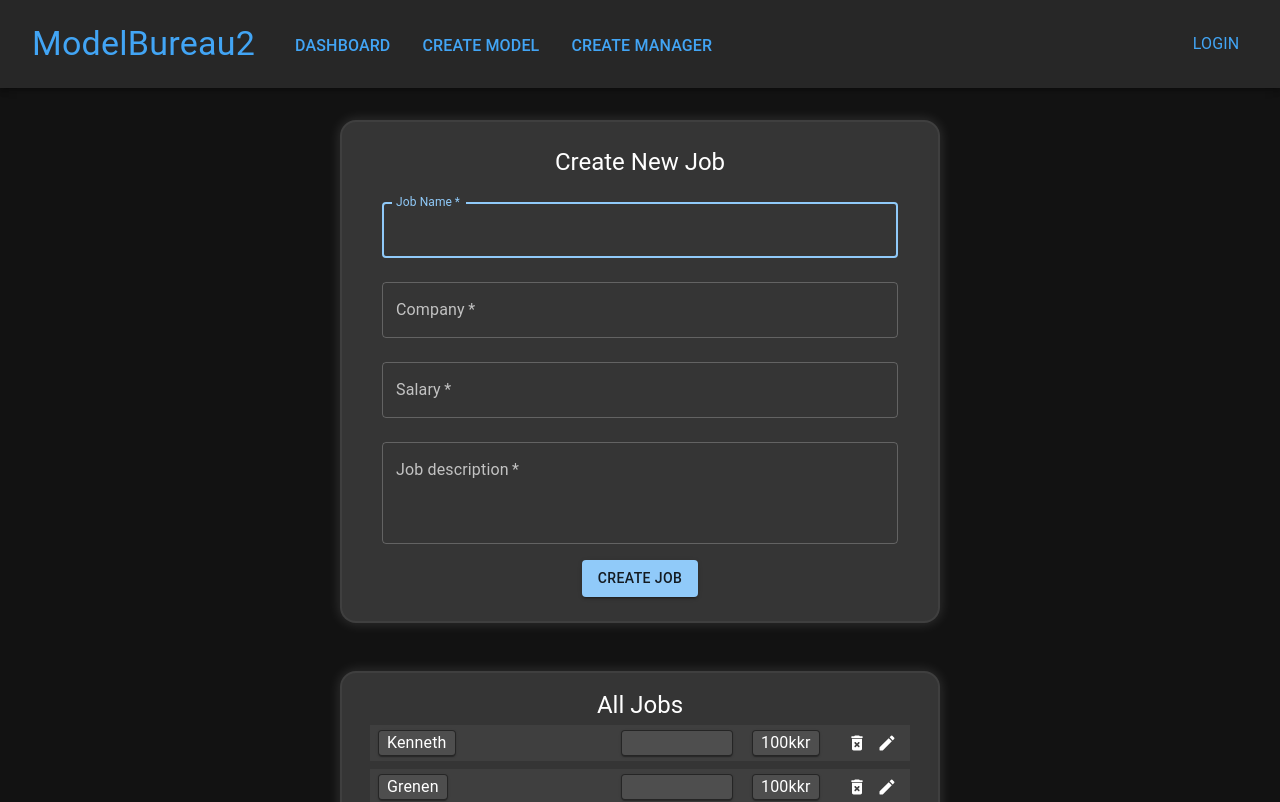
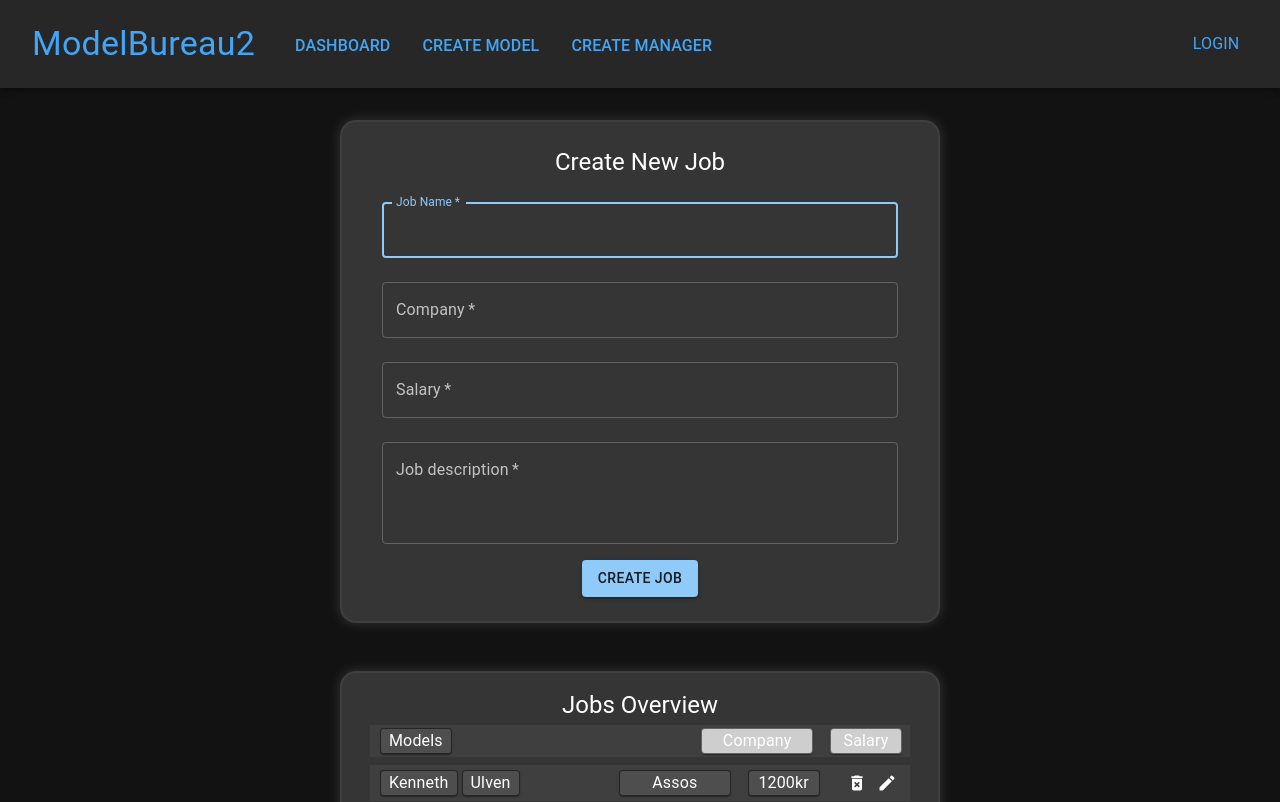
Before and after one commit to s-bogelund/FED-Assignment2, a React (Create React App) app in the folder frontend/: page /dashboard in a window 1280 px wide. Shown: the top 802 px of the page. Built offline with nearby package versions, Linux system fonts and the light colour scheme.

Commit message:
Changed a bunch of stuff: JobModel component so that multiple models can be added to each job and a lot of styling changes

```diff
--- a/frontend/src/components/Dashboard/Job.js
+++ /dev/null
@@ -1,110 +0,0 @@
-import { Button, IconButton, Paper, Stack, Typography } from "@mui/material";
-import DeleteForeverRoundedIcon from "@mui/icons-material/DeleteForeverRounded";
-import EditRoundedIcon from "@mui/icons-material/EditRounded";
-import React, { useState } from "react";
-import { Box } from "@mui/system";
-
-const Job = (props) => {
-	const [isHovering, setIsHovering] = useState(false);
-	const paperStyle = {
-		display: "flex",
-		justifyContent: "flex-start",
-		alignItems: "center",
-		backgroundColor: "rgba(255, 255, 255, 0.03)",
-		borderRadius: 1,
-		border: "1px solid rgba(0, 0, 0, 0.52)",
-		px: 1,
-	};
-
-	const onDeleteJob = () => {
-		console.log("Delete Job");
-		props.onDeleteJob(props.id);
-	};
-
-	const onEdit = () => {
-		console.log("Edit Job");
-	};
-
-	const onModelHover = (event) => {
-		console.log("Model Hover : ", event.type);
-		if (event.type === "moueseenter") setIsHovering(true);
-		if (event.type === "mouseleave") setIsHovering(false);
-	};
-
-	return (
-		<Stack
-			direction="row"
-			sx={{
-				display: "flex",
-				justifyContent: "space-between",
-				alignItems: "center",
-				px: 1,
-				py: 0.4,
-				gap: 1,
-				margin: 0.5,
-				background: "#3f3f3f",
-			}}
-		>
-			<Box sx={{ width: "40%", display: "flex", wrap: "flexWrap" }}>
-				<Paper
-					onMouseEnter={onModelHover}
-					onMouseLeave={onModelHover}
-					sx={{
-						...paperStyle,
-						cursor: "pointer",
-						"&:hover": {
-							backgroundColor: "rgba(255, 25, 25, 0.6)",
-						},
-					}}
-				>
-					<Typography variant="body1">{props.name}</Typography>
-				</Paper>
-			</Box>
-			<Box sx={{ display: "flex", width: "40%", gap: 1 }}>
-				<Box
-					sx={{
-						display: "flex",
-						width: "100%",
-						justifyContent: "center",
-					}}
-				>
-					<Paper
-						sx={{
-							...paperStyle,
-							justifyContent: "center",
-							wrap: "wrap",
-							minWidth: "7em",
-						}}
-					>
-						<Typography variant="body1">
-							{isHovering && props.company}
-						</Typography>
-						{isHovering && "X"}
-					</Paper>
-				</Box>
-				<Box sx={{ display: "flex", width: "50%", maxHeight: "1.8em" }}>
-					<Paper
-						sx={{
-							...paperStyle,
-							justifyContent: "center",
-							alignItems: "center",
-							width: "auto",
-						}}
-					>
-						<Typography variant="body1">{props.salary}kr</Typography>
-					</Paper>
-				</Box>
-			</Box>
-			<Box sx={{ display: "flex", justifyContent: "space-between" }}>
-				<IconButton size="small" onClick={onDeleteJob}>
-					<DeleteForeverRoundedIcon fontSize="small" />
-				</IconButton>
-				<IconButton size="small" onClick={onEdit}>
-					<EditRoundedIcon fontSize="small" />
-				</IconButton>
-			</Box>
-		</Stack>
-	);
-};
-
-export default Job;
--- /dev/null
+++ b/frontend/src/components/Dashboard/JobsList/Job.js
@@ -0,0 +1,134 @@
+import {
+	Button,
+	IconButton,
+	Paper,
+	Stack,
+	Tooltip,
+	Typography,
+} from "@mui/material";
+import DeleteForeverRoundedIcon from "@mui/icons-material/DeleteForeverRounded";
+import EditRoundedIcon from "@mui/icons-material/EditRounded";
+import React, { useState } from "react";
+import { Box } from "@mui/system";
+import JobModels from "./JobModels";
+
+const Job = (props) => {
+	const paperStyle = () => {
+		if (!props.isHeader) {
+			return {
+				display: "flex",
+				justifyContent: "flex-start",
+				alignItems: "center",
+				backgroundColor: "rgba(255, 255, 255, 0.03)",
+				borderRadius: 1,
+				border: "1px solid rgba(0, 0, 0, 0.52)",
+				px: 1,
+			};
+		} else {
+			return {
+				display: "flex",
+				justifyContent: "center",
+				alignItems: "center",
+				backgroundColor: "rgba(255, 255, 255, 0.73)",
+				borderRadius: 1,
+				border: "1px solid rgba(0, 0, 0, 0.52)",
+				px: 1,
+			};
+		}
+	};
+
+	const onDeleteJob = () => {
+		console.log("Delete Job");
+		props.onDeleteJob(props.id);
+	};
+
+	const onEdit = () => {
+		console.log("Edit Job");
+	};
+
+	const renderJobModels = () => {
+		const jobModels = props.models.map((model) => {
+			return <JobModels key={model} model={model} />;
+		});
+		return jobModels;
+	};
+
+	return (
+		<Stack
+			direction="row"
+			sx={{
+				display: "flex",
+				justifyContent: "space-between",
+				alignItems: "center",
+				px: 1,
+				py: 0.4,
+				gap: 1,
+				margin: 0.5,
+				background: "#3f3f3f",
+			}}
+		>
+			<Box
+				sx={{
+					width: "40%",
+					display: "flex",
+					wrap: "flexWrap",
+				}}
+			>
+				{renderJobModels()}
+			</Box>
+			<Box sx={{ display: "flex", width: "40%", gap: 1 }}>
+				<Box
+					sx={{
+						display: "flex",
+						width: "100%",
+						justifyContent: "center",
+					}}
+				>
+					<Paper
+						sx={{
+							...paperStyle(),
+							justifyContent: "center",
+							wrap: "wrap",
+							minWidth: "7em",
+						}}
+					>
+						<Typography variant="body1">{props.company}</Typography>
+					</Paper>
+				</Box>
+				<Box sx={{ display: "flex", width: "50%", maxHeight: "1.8em" }}>
+					<Paper
+						sx={{
+							...paperStyle(),
+							justifyContent: "center",
+							alignItems: "center",
+							width: "auto",
+							minWidth: "4.5em",
+						}}
+					>
+						<Typography variant="body1">
+							{props.salary}
+							{props.isHeader ? "" : "kr"}
+						</Typography>
+					</Paper>
+				</Box>
+			</Box>
+			{/* Renders the edit and delete buttons if not the header */}
+			{!props.isHeader && (
+				<Box sx={{ display: "flex", justifyContent: "space-between" }}>
+					<Tooltip title="Delete Job" placement="top">
+						<IconButton size="small" onClick={onDeleteJob}>
+							<DeleteForeverRoundedIcon fontSize="small" />
+						</IconButton>
+					</Tooltip>
+					<Tooltip title="Edit Job" placement="right">
+						<IconButton size="small" onClick={onEdit}>
+							<EditRoundedIcon fontSize="small" />
+						</IconButton>
+					</Tooltip>
+				</Box>
+			)}
+		</Stack>
+	);
+};
+
+export default Job;
--- /dev/null
+++ b/frontend/src/components/Dashboard/JobsList/JobModels.js
@@ -0,0 +1,45 @@
+import { Paper, Typography } from "@mui/material";
+import React, { useEffect, useState } from "react";
+
+const JobModels = (props) => {
+	const [isHovering, setIsHovering] = useState(false);
+
+	useEffect(() => {
+		console.log("JobModels: useEffect");
+	}, [JobModels]);
+
+	const paperStyle = {
+		display: "flex",
+		justifyContent: "flex-start",
+		alignItems: "center",
+		backgroundColor: "rgba(255, 255, 255, 0.03)",
+		borderRadius: 1,
+		border: "1px solid rgba(0, 0, 0, 0.52)",
+		px: 1,
+		mx: 0.25,
+	};
+
+	// const onModelHover = (event) => {
+	// 	setIsHovering(!isHovering);
+	// };
+
+	return (
+		<Paper
+			onMouseEnter={() => setIsHovering(true)}
+			onMouseLeave={() => setIsHovering(false)}
+			sx={{
+				...paperStyle,
+				cursor: "pointer",
+				"&:hover": {
+					backgroundColor: "rgba(255, 25, 25, 0.8)",
+				},
+			}}
+		>
+			<Typography variant="body1">
+				{isHovering ? "Delete" : props.model}
+			</Typography>
+		</Paper>
+	);
+};
+
+export default JobModels;
--- a/frontend/src/components/Dashboard/JobsList.js
+++ b/frontend/src/components/Dashboard/JobsList/JobsList.js
@@ -12,10 +12,11 @@ const JobsList = (props) => {
 				<Job
 					id={job.id}
 					key={job.id}
-					name={job.modelName}
+					models={job.modelName}
 					company={job.company}
 					salary={job.salary}
 					onDeleteJob={props.onDeleteJob}
+					isHeader={false}
 				/>
 			);
 		});
@@ -42,8 +43,15 @@ const JobsList = (props) => {
 				sx={{ display: "flex", justifyContent: "center" }}
 				variant="h5"
 			>
-				All Jobs
+				Jobs Overview
 			</Typography>
+			<Job
+				isHeader={true}
+				models={["Models"]}
+				company="Company"
+				salary="Salary "
+			/>
+
 			{renderList()}
 		</Container>
 	);
--- a/frontend/src/pages/Dashboard.js
+++ b/frontend/src/pages/Dashboard.js
@@ -2,33 +2,33 @@ import { Container } from "@mui/material";
 import { Box } from "@mui/system";
 import React from "react";
 import CreateJob from "../components/Dashboard/CreateJob";
-import JobsList from "../components/Dashboard/JobsList";
+import JobsList from "../components/Dashboard/JobsList/JobsList";
 
 const Dashboard = () => {
-	const tempJobs = [
+	const seedJobs = [
 		{
 			id: 1,
-			modelName: "Kenneth",
+			modelName: ["Kenneth", "Ulven"],
 			company: "Assos",
-			salary: "100k",
+			salary: "1200",
 		},
 		{
 			id: 2,
-			modelName: "Grenen",
+			modelName: ["Grenen"],
 			company: "Gucci",
-			salary: "100k",
+			salary: "1400",
 		},
 		{
 			id: 3,
-			modelName: "Brian",
+			modelName: ["Brian"],
 			company: "Assos",
-			salary: "100k",
+			salary: "1100",
 		},
 		{
 			id: 4,
-			modelName: "Lars",
+			modelName: ["Lars"],
 			company: "Zalando",
-			salary: "100k",
+			salary: "900",
 		},
 	];
 	const handleDeleteJob = (id) => {
@@ -47,7 +47,7 @@ const Dashboard = () => {
 					}}
 				>
 					<CreateJob />
-					<JobsList jobs={tempJobs} onDeleteJob={handleDeleteJob} />
+					<JobsList jobs={seedJobs} onDeleteJob={handleDeleteJob} />
 				</Box>
 			</Container>
 		</React.Fragment>
```
